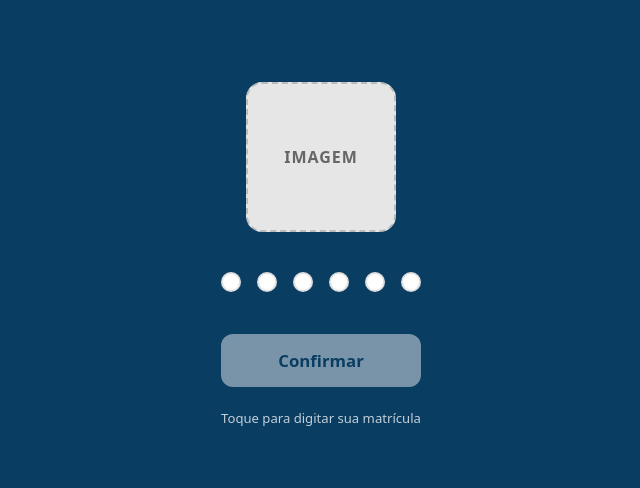
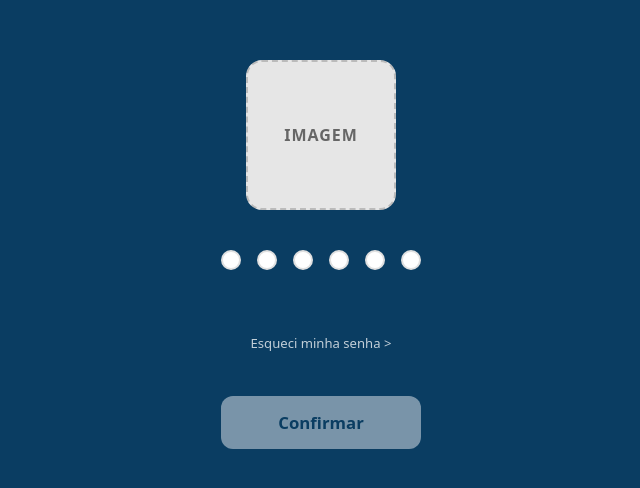
Before and after one commit to danilosr2k26-cloud/pontos, a website: page site/index.html in a window 1280 px wide. Shown: the part 146-634 px from the top of the page, without its empty margins (319-959 px from the left). Drawn offline with Linux system fonts and the light colour scheme; no server answers.

Commit message:
Update index.html

```diff
--- a/site/index.html
+++ b/site/index.html
@@ -37,8 +37,9 @@ img.conf { object-fit: contain; display: block; }
     <img class="conf topo-img" id="acesso-img" alt="">
     <div class="bolinhas" id="bolinhas"></div>
     <input id="matricula" type="tel" inputmode="numeric" autocomplete="off" maxlength="6">
+    <div class="dica" id="dica">Esqueci minha senha > </div><br><br>
     <button class="btn-confirmar" id="btn-confirmar" type="button">Confirmar</button>
-    <div class="dica" id="dica">Toque para digitar sua matrícula</div>
+
   </div>
   <div class="tela oculto cont" id="tela-gif">
     <img class="conf cont-img" id="gif-img" alt=""><h1 id="gif-titulo"></h1><p id="gif-texto"></p><img class="conf cont-gif" id="gif-anim" alt="">
```
